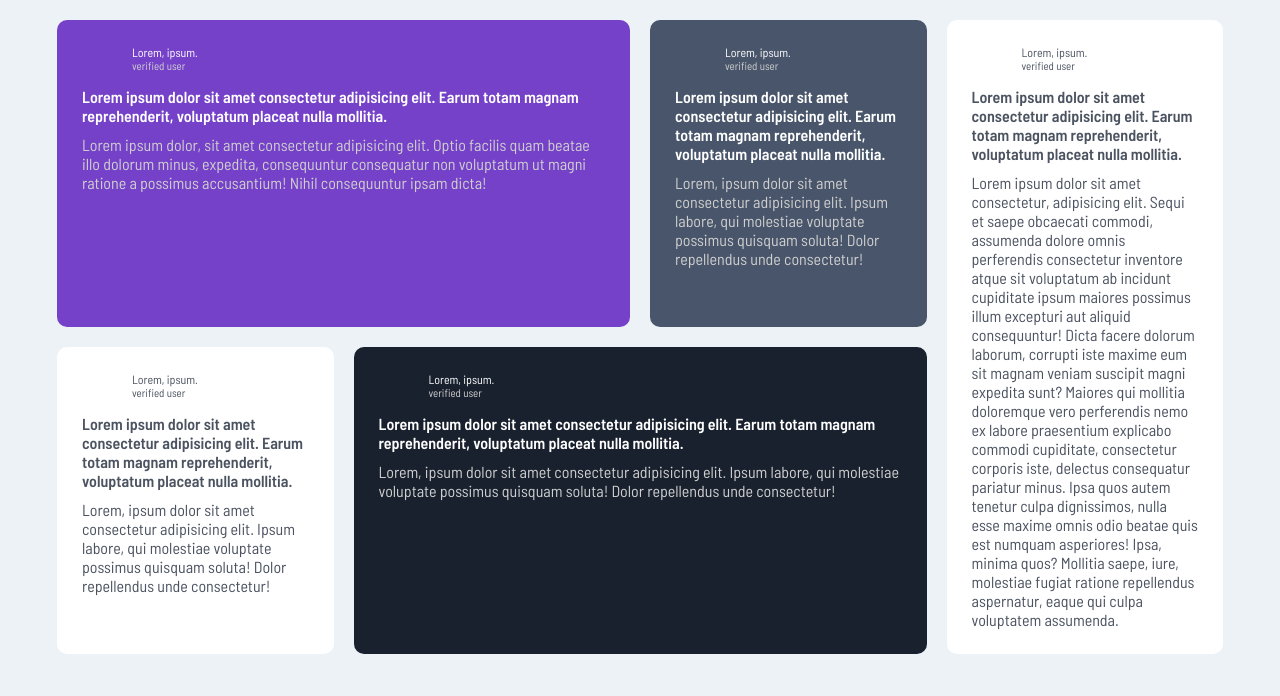
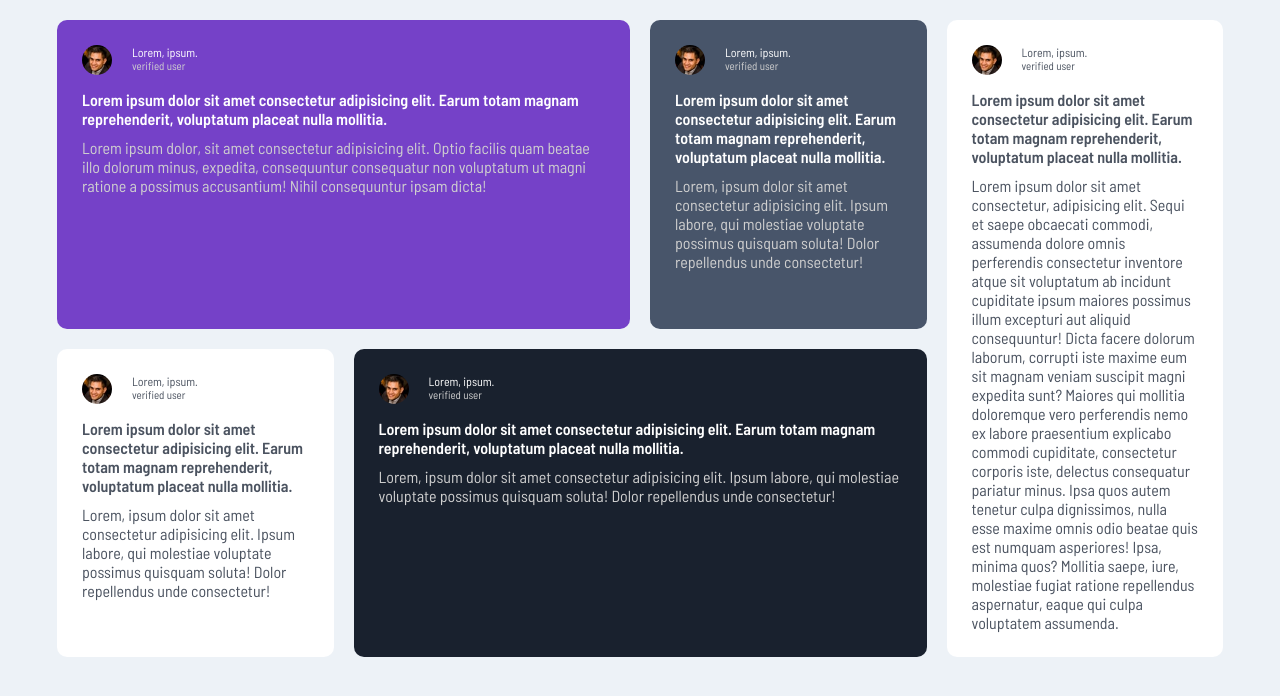
Before and after one commit to Pratitb/testimonials-grid, a plain HTML site: page index.html in a window 1280 px wide. Drawn offline with Linux system fonts and the light colour scheme; the site is published under a folder, as on GitHub Pages, so addresses that start at the root find nothing.

Commit message:
image path fix

```diff
--- a/index.html
+++ b/index.html
@@ -9,11 +9,7 @@
 		<link
 			href="https://fonts.googleapis.com/css2?family=Barlow+Semi+Condensed:ital,wght@0,100;0,200;0,300;0,400;0,500;0,600;0,700;0,800;0,900;1,100;1,200;1,300;1,400;1,500;1,600;1,700;1,800;1,900&display=swap"
 			rel="stylesheet" />
-		<link
-			rel="icon"
-			type="image/png"
-			sizes="32x32"
-			href="./images/favicon-32x32.png" />
+
 		<link rel="stylesheet" href="app.css" />
 		<title>Testimonials</title>
 
@@ -25,7 +21,7 @@
 			<div class="testimonial user_one">
 				<div class="testimonial_profile">
 					<img
-						src="/images/image-daniel.jpg"
+						src="./images/image-daniel.jpg"
 						alt=""
 						class="testimonial_user_image" />
 					<div class="testimonial_name_wrap">
@@ -48,7 +44,7 @@
 			<div class="testimonial user_two">
 				<div class="testimonial_profile">
 					<img
-						src="/images/image-daniel.jpg"
+						src="./images/image-daniel.jpg"
 						alt=""
 						class="testimonial_user_image" />
 					<div class="testimonial_name_wrap">
@@ -70,7 +66,7 @@
 			<div class="testimonial user_three">
 				<div class="testimonial_profile">
 					<img
-						src="/images/image-daniel.jpg"
+						src="./images/image-daniel.jpg"
 						alt=""
 						class="testimonial_user_image" />
 					<div class="testimonial_name_wrap">
@@ -92,7 +88,7 @@
 			<div class="testimonial user_four">
 				<div class="testimonial_profile">
 					<img
-						src="/images/image-daniel.jpg"
+						src="./images/image-daniel.jpg"
 						alt=""
 						class="testimonial_user_image" />
 					<div class="testimonial_name_wrap">
@@ -114,7 +110,7 @@
 			<div class="testimonial user_five">
 				<div class="testimonial_profile">
 					<img
-						src="/images/image-daniel.jpg"
+						src="./images/image-daniel.jpg"
 						alt=""
 						class="testimonial_user_image" />
 					<div class="testimonial_name_wrap">
```
